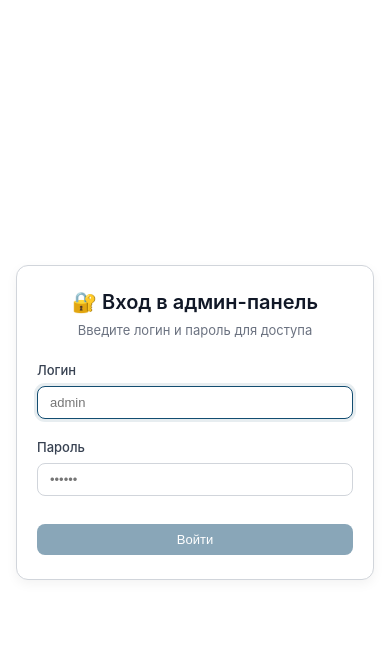
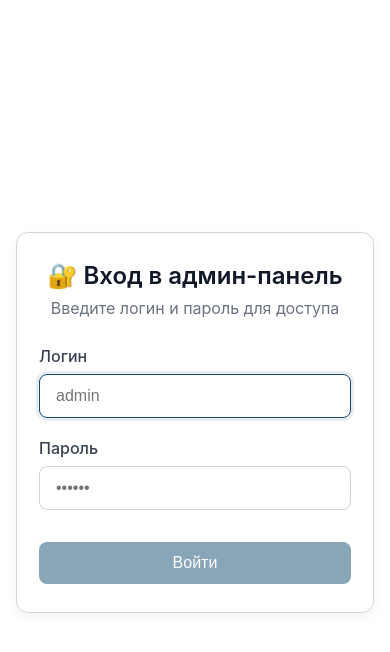
Before and after one commit to ShapiroAnna/autoshop, a Flask app: page /admin/login in a window 390 px wide. Shown: the top 652 px of the page. Run offline with Flask 3, Linux system fonts and the light colour scheme.

Commit message:
Вход в админку_Изм. моб. версии

```diff
--- a/templates/admin/login.html
+++ b/templates/admin/login.html
@@ -1,4 +1,4 @@
-<!DOCTYPE html>
+﻿<!DOCTYPE html>
 <html lang="ru">
 <head>
     <meta charset="UTF-8">
@@ -104,45 +104,60 @@
             border: 1px solid #fecaca;
         }
 
-        /* Адаптивность для мобильных устройств */
+        /* ===== УВЕЛИЧЕНИЕ ШРИФТОВ ТОЛЬКО НА МОБИЛЬНЫХ ===== */
         @media (max-width: 480px) {
             body {
                 padding: 16px;
             }
             .login-card {
-                padding: 24px 20px;
+                padding: 28px 22px;
                 border-radius: 12px;
             }
             .login-title {
-                font-size: 20px;
+                font-size: 24px;  /* было 20px, увеличили */
             }
             .login-subtitle {
-                font-size: 13px;
-                margin-bottom: 24px;
+                font-size: 16px;  /* было 13px, увеличили */
+                margin-bottom: 28px;
             }
             label {
-                font-size: 13px;
+                font-size: 16px;  /* было 13px, увеличили */
             }
             input {
-                padding: 8px 12px;
-                font-size: 13px;
+                padding: 12px 16px;  /* было 8px 12px */
+                font-size: 16px;  /* было 13px, увеличили */
             }
             .btn-login {
-                padding: 8px 16px;
-                font-size: 13px;
+                padding: 12px 20px;  /* было 8px 16px */
+                font-size: 16px;  /* было 13px, увеличили */
+                margin-top: 12px;
             }
             .error {
-                padding: 10px;
-                font-size: 13px;
+                padding: 12px 16px;
+                font-size: 15px;  /* было 13px, увеличили */
             }
         }
 
         @media (max-width: 360px) {
             .login-card {
-                padding: 20px 16px;
+                padding: 24px 18px;
             }
             .login-title {
-                font-size: 18px;
+                font-size: 22px;
+            }
+            .login-subtitle {
+                font-size: 15px;
+            }
+            label {
+                font-size: 15px;
+            }
+            input {
+                font-size: 15px;
+                padding: 10px 14px;
+            }
+            .btn-login {
+                font-size: 15px;
+                padding: 10px 18px;
             }
         }
     </style>
```
